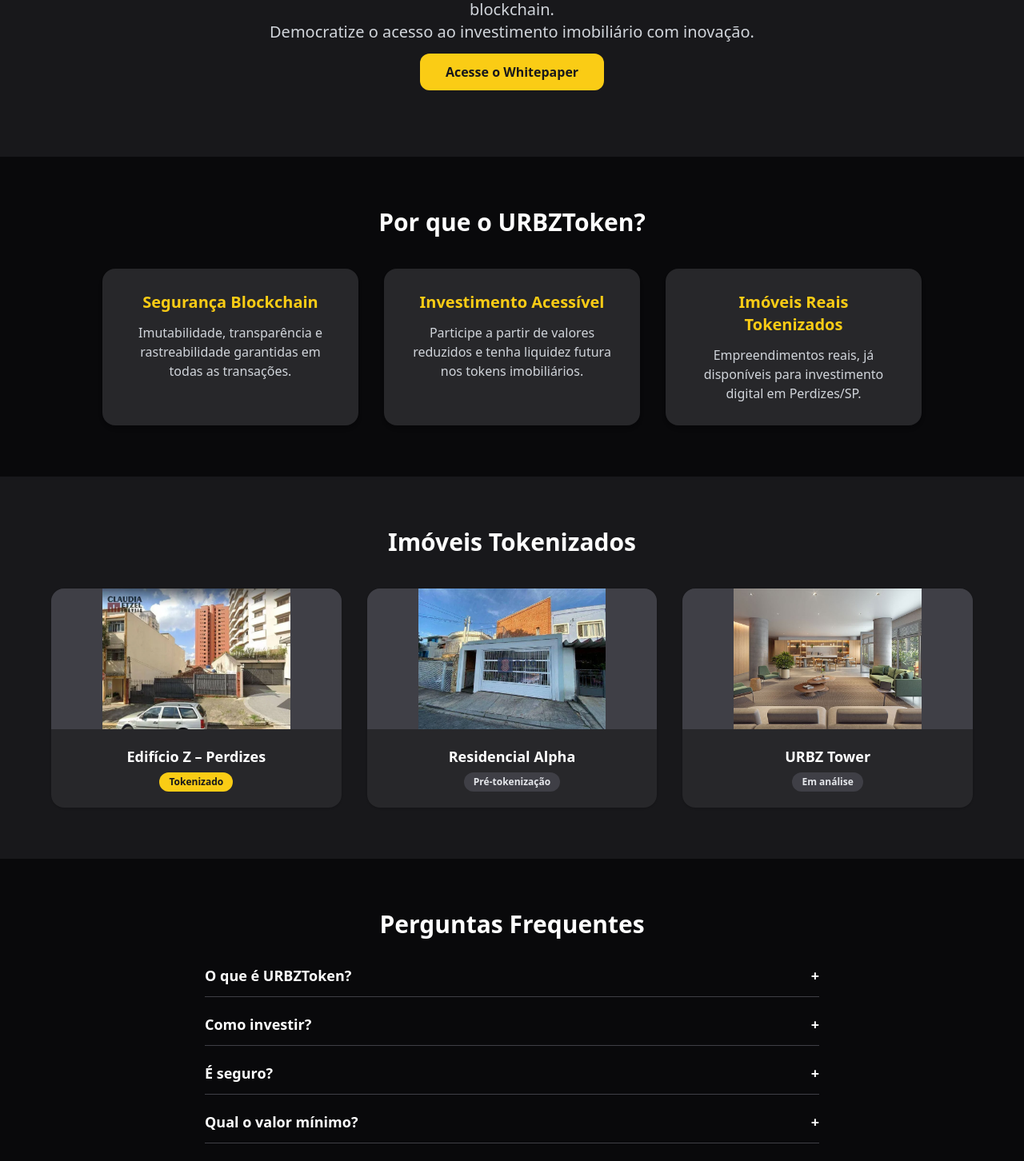
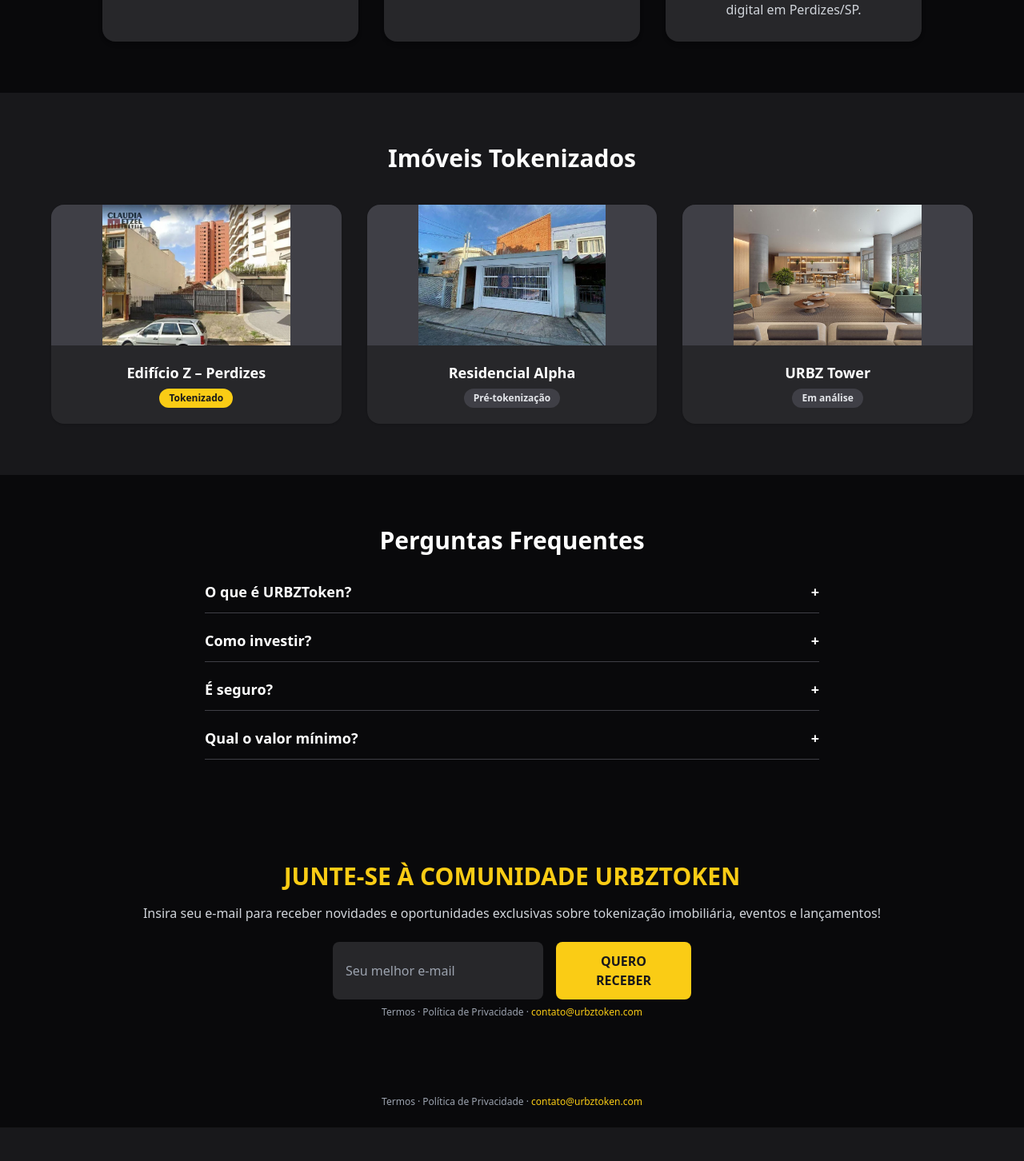
Before and after one commit to walbarellos/URBZ-Token, a React (Vite) app: page / in a window 1280 px wide. Shown: the part 364-1816 px from the top of the page at 80% size. After the commit the page ends 1774 px from the top, so only its background shows below. Built offline with nearby package versions, Linux system fonts and the light colour scheme.

Commit message:
Added footer

```diff
--- a/src/App.jsx
+++ b/src/App.jsx
@@ -1,20 +1,24 @@
-
-import React from 'react'
-import { Routes, Route } from 'react-router-dom'
-import HomePage from './pages/HomePage'
-import FaqPage from './pages/FaqPage'
-import InvestorsPage from './pages/InvestorsPage'
-import Navbar from './components/Navbar'
+import React from "react";
+import Navbar from "./components/Navbar";
+import Highlights from "./components/Highlights";
+import PropertiesGallery from "./components/PropertiesGallery";
+import FAQ from "./components/FAQ";
+import CallToAction from "./components/CallToAction";
+import FooterInfo from "./components/FooterInfo";
 
 export default function App() {
   return (
     <>
       <Navbar />
-      <Routes>
-        <Route path="/" element={<HomePage />} />
-        <Route path="/faq" element={<FaqPage />} />
-        <Route path="/investors" element={<InvestorsPage />} />
-      </Routes>
+      <main>
+        <Highlights />
+        <PropertiesGallery />
+        <FAQ />
+        <CallToAction />
+      </main>
+      <footer className="py-6 bg-zinc-950 text-center">
+        <FooterInfo />
+      </footer>
     </>
-  )
+  );
 }
--- /dev/null
+++ b/src/components/CallToAction.jsx
@@ -0,0 +1,32 @@
+import React from "react";
+import FooterInfo from "./FooterInfo";
+export default function CallToAction() {
+  return (
+    <section className="py-16 px-4 bg-zinc-950 text-center">
+      <h2 className="text-2xl md:text-3xl font-bold text-yellow-400 mb-4 font-poppins uppercase">
+        Junte-se à Comunidade URBZToken
+      </h2>
+      <p className="text-gray-300 mb-6 font-inter">
+        Insira seu e-mail para receber novidades e oportunidades exclusivas sobre tokenização imobiliária, eventos e lançamentos!
+      </p>
+      <form
+        className="flex flex-col md:flex-row justify-center gap-4 max-w-md mx-auto"
+        onSubmit={e => { e.preventDefault(); alert("Cadastro enviado! 🚀"); }}
+      >
+        <input
+          type="email"
+          required
+          placeholder="Seu melhor e-mail"
+          className="rounded-lg px-4 py-3 bg-zinc-800 text-white focus:outline-none focus:ring-2 focus:ring-yellow-400 font-inter"
+        />
+        <button
+          type="submit"
+          className="bg-yellow-400 hover:bg-yellow-300 text-zinc-900 px-6 py-3 rounded-lg font-semibold transition font-poppins uppercase"
+        >
+          Quero receber
+        </button>
+      </form>
+      <FooterInfo />
+    </section>
+  );
+}
--- /dev/null
+++ b/src/components/FooterInfo.jsx
@@ -0,0 +1,16 @@
+import React from "react";
+export default function FooterInfo() {
+  return (
+    <div className="mt-2 text-xs text-gray-400 flex flex-col md:flex-row items-center justify-center gap-1">
+      <span>
+        Termos &middot; Política de Privacidade &middot;{" "}
+        <a
+          href="mailto:contato@urbztoken.com"
+          className="text-yellow-400 hover:underline"
+        >
+          contato@urbztoken.com
+        </a>
+      </span>
+    </div>
+  );
+}
--- a/src/components/Navbar.jsx
+++ b/src/components/Navbar.jsx
@@ -8,19 +8,18 @@ export default function Navbar() {
     <>
       {open && (
         <div
-      className="fixed inset-0 z-40 bg-black/50 transition-opacity lg:hidden"
+          className="fixed inset-0 z-40 bg-black/60 transition-opacity lg:hidden"
           onClick={() => setOpen(false)}
         />
       )}
       <header className="bg-zinc-950 shadow-md fixed w-full z-50 top-0 left-0">
-    <nav className="max-w-7xl mx-auto flex items-center justify-between px-4 py-4 text-white">
-    {/* Link no título para o PDF */}
+        <nav className="max-w-7xl mx-auto flex items-center justify-between px-4 py-4 text-white font-poppins">
           <a
             href="/whitepaper.pdf"
             target="_blank"
             rel="noopener noreferrer"
-    className="text-xl font-bold tracking-wide text-yellow-400 hover:underline"
-    title="Abrir Whitepaper"
+            className="text-2xl font-bold tracking-wide text-yellow-400 hover:underline font-poppins uppercase"
+            title="Acesse o Whitepaper"
           >
             URBZToken
           </a>
@@ -51,7 +50,36 @@ export default function Navbar() {
             <span className={`block w-6 h-0.5 bg-yellow-400 transition ${open ? "-rotate-45 -translate-y-1.5" : ""}`}></span>
           </button>
         </nav>
-    {/* ...restante do código do menu mobile... */}
+        <div
+          className={`fixed top-0 left-0 w-4/5 max-w-xs h-full z-50 bg-zinc-900 shadow-2xl transition-transform duration-300 font-poppins ${
+            open ? "translate-x-0" : "-translate-x-full"
+          } lg:hidden`}
+        >
+          <div className="flex items-center justify-between px-4 py-4 border-b border-zinc-700">
+            <span className="text-xl font-bold text-yellow-400">URBZToken</span>
+            <button onClick={() => setOpen(false)} className="p-2 rounded hover:bg-zinc-800">
+              <span className="block w-6 h-0.5 mb-1 bg-yellow-400"></span>
+              <span className="block w-6 h-0.5 bg-yellow-400"></span>
+            </button>
+          </div>
+          <ul className="flex flex-col gap-4 px-6 py-6">
+            <li><Link to="/" className="hover:text-yellow-400" onClick={() => setOpen(false)}>Home</Link></li>
+            <li><a href="#como-funciona" className="hover:text-yellow-400" onClick={() => setOpen(false)}>Como Funciona</a></li>
+            <li><a href="#imoveis" className="hover:text-yellow-400" onClick={() => setOpen(false)}>Imóveis</a></li>
+            <li><Link to="/faq" className="hover:text-yellow-400" onClick={() => setOpen(false)}>FAQ</Link></li>
+            <li>
+              <a
+                href="/whitepaper.pdf"
+                target="_blank"
+                rel="noopener noreferrer"
+                className="text-yellow-400 hover:underline"
+                onClick={() => setOpen(false)}
+              >
+                Whitepaper
+              </a>
+            </li>
+          </ul>
+        </div>
       </header>
       <div className="h-20" />
     </>
```
Lines whose indentation alone changed are shown as unchanged.
